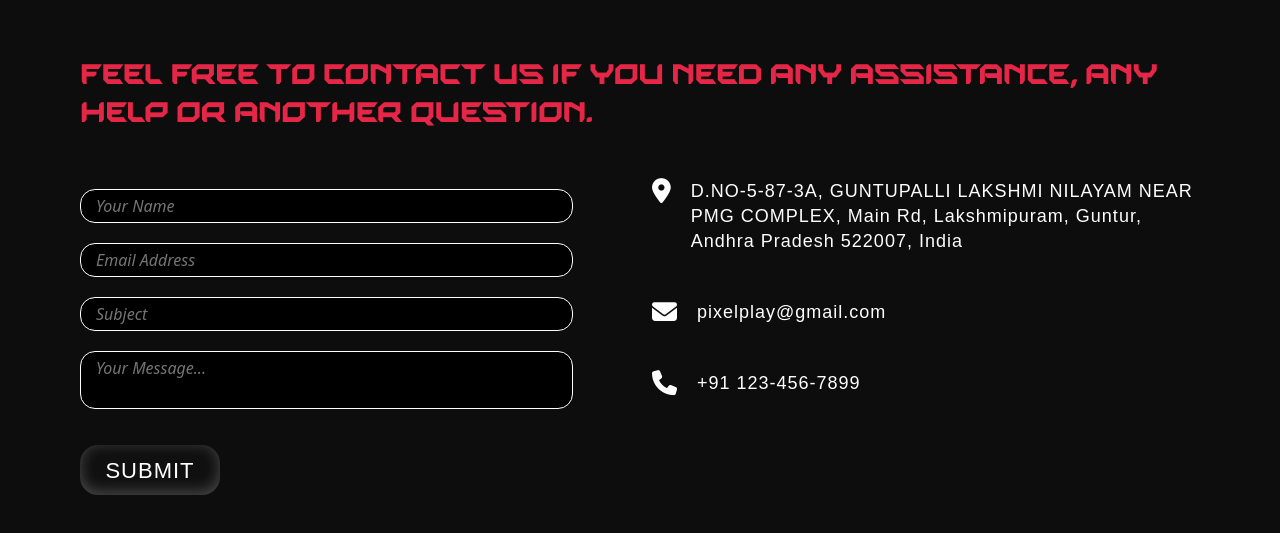
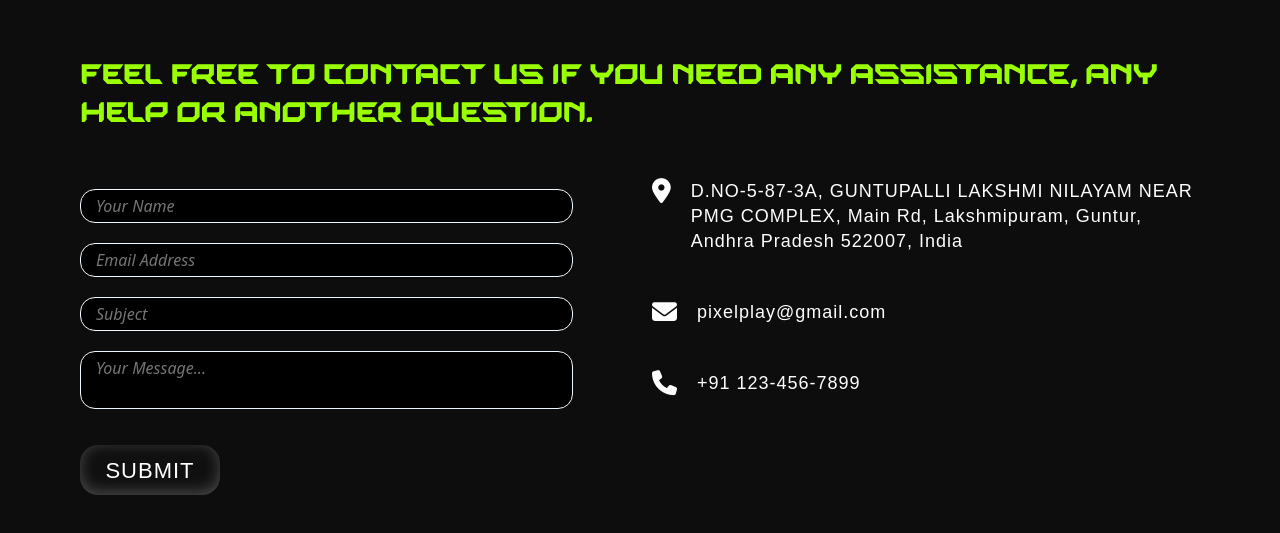
Before and after one commit to ManthanThakor/Pixel-Play-Portal, a plain HTML site: page index.html in a window 1280 px wide. Shown: the part 2646-3179 px from the top of the page. Drawn offline with nearby package versions, Linux system fonts and the light colour scheme.

```diff
--- a/Scss/home.scss
+++ b/Scss/home.scss
@@ -629,7 +629,7 @@
 
   .footer-title {
     letter-spacing: 1px;
-    color: $hov-red;
+    color: #9aff00;
     @include text-w-s-two(700, 25);
   }
 }
@@ -641,7 +641,7 @@
   margin: 10px 0 !important;
   padding: 4px 15px !important;
   font-style: italic;
-  color: #fff;
+  color: map-get($theme-colors, third);;
   outline: none;
 }
 .foot-email,
```
Also changed, not shown: Img/contact/1088927-beautiful-cool-gaming-backgrounds-1920x1080-for-iphone-6.jpg (added), Img/contact/sexy-pubg-girl-character-on-fire-qtovnz469k3fjv75.jpg (added), Scss/home.css, 3 other files.
